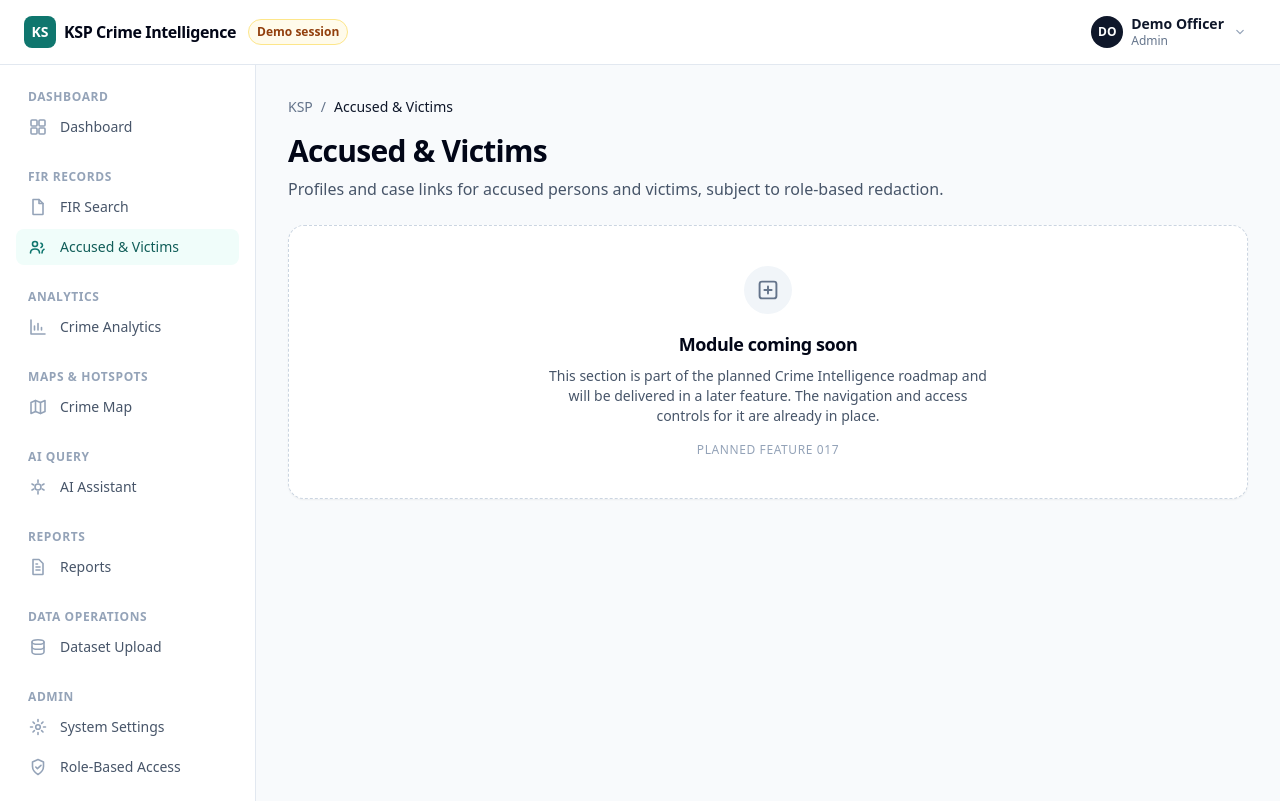
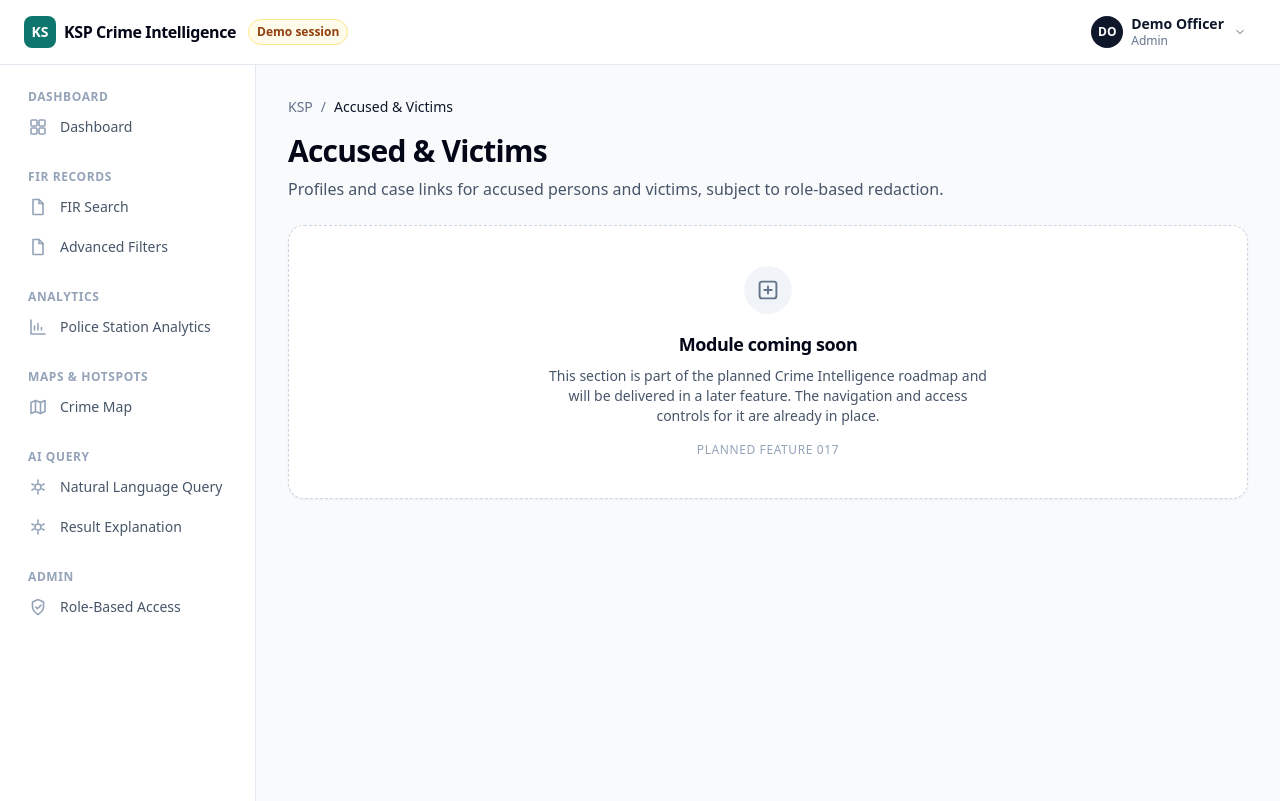
Before and after one commit to RaunakKanoji/ksp-crime-intelligence-platform, a Next.js app in the folder crime-intelligence/: page /people in a window 1280 px wide. Built offline with nearby package versions, Linux system fonts and the light colour scheme.

Commit message:
feat(crime-intelligence): implement F011 crime map view

```diff
--- a/crime-intelligence/src/app/map/page.tsx
+++ b/crime-intelligence/src/app/map/page.tsx
@@ -1,12 +1,5 @@
-import { FeaturePlaceholder } from "@/components/layout/FeaturePlaceholder";
+import { redirect } from "next/navigation";
 
 export default function MapPage() {
-  return (
-    <FeaturePlaceholder
-      title="Crime Map"
-      description="Geospatial view of incidents with clustering and hotspot overlays."
-      requiredPermission="page:map"
-      featureId="011"
-    />
-  );
+  redirect("/crime-map");
 }
--- a/crime-intelligence/src/components/layout/navigation.tsx
+++ b/crime-intelligence/src/components/layout/navigation.tsx
@@ -121,50 +121,32 @@ export const NAV_GROUPS: NavGroup[] = [
     label: "FIR Records",
     items: [
       { label: "FIR Search", href: "/fir-search", permission: "page:fir-search", icon: icons.file },
-      { label: "Accused & Victims", href: "/people", permission: "page:people", icon: icons.people },
+      { label: "Advanced Filters", href: "/fir-advanced-filters", permission: "page:fir-advanced-filters", icon: icons.file },
     ],
   },
   {
     label: "Analytics",
     items: [
-      { label: "Crime Analytics", href: "/analytics", permission: "page:dashboard", icon: icons.chart },
+      { label: "Police Station Analytics", href: "/analytics", permission: "page:dashboard", icon: icons.chart },
     ],
   },
   {
     label: "Maps & Hotspots",
     items: [
-      { label: "Crime Map", href: "/map", permission: "page:map", icon: icons.map },
+      { label: "Crime Map", href: "/crime-map", permission: "page:map", icon: icons.map },
     ],
   },
   {
     label: "AI Query",
     items: [
-      { label: "AI Assistant", href: "/ai-query", permission: "page:ai-query", icon: icons.ai },
-    ],
-  },
-  {
-    label: "Reports",
-    items: [
-      { label: "Reports", href: "/reports", permission: "feature:export-pdf", icon: icons.report },
-    ],
-  },
-  {
-    label: "Data Operations",
-    items: [
-      { label: "Dataset Upload", href: "/dataset-upload", permission: "page:dataset-upload", icon: icons.database },
+      { label: "Natural Language Query", href: "/ai-query", permission: "page:ai-query", icon: icons.ai },
+      { label: "Result Explanation", href: "/ai-query/explanation", permission: "page:ai-query", icon: icons.ai },
     ],
   },
   {
     label: "Admin",
     items: [
-      { label: "System Settings", href: "/admin-settings", permission: "page:admin-settings", icon: icons.settings },
       { label: "Role-Based Access", href: "/admin/role-based-access", permission: "page:admin-settings", icon: icons.shield },
     ],
   },
-  {
-    label: "Help",
-    items: [
-      { label: "Help & Documentation", href: "/help", icon: icons.help },
-    ],
-  },
 ];
```
Also changed, not shown: 1 other file (tests, documents, lock files or other folders).
